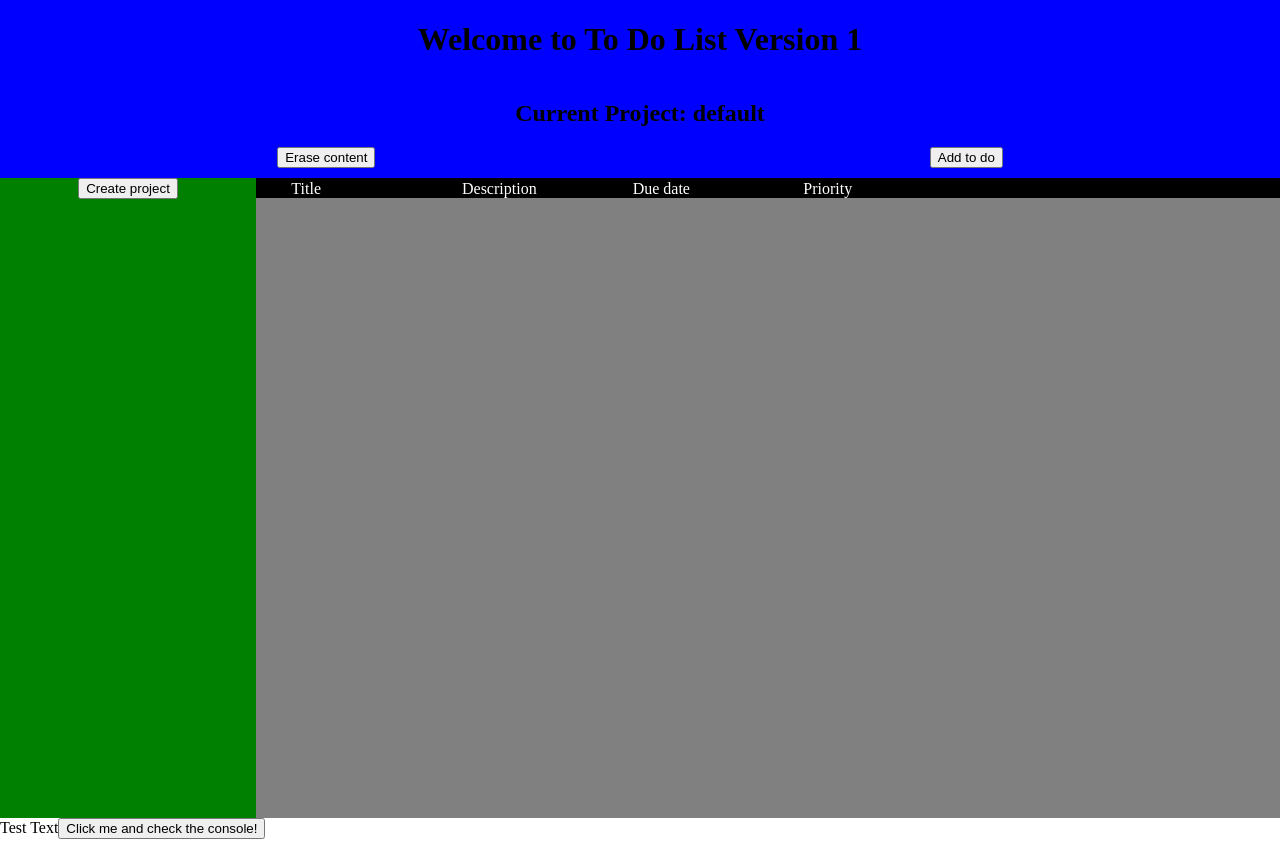
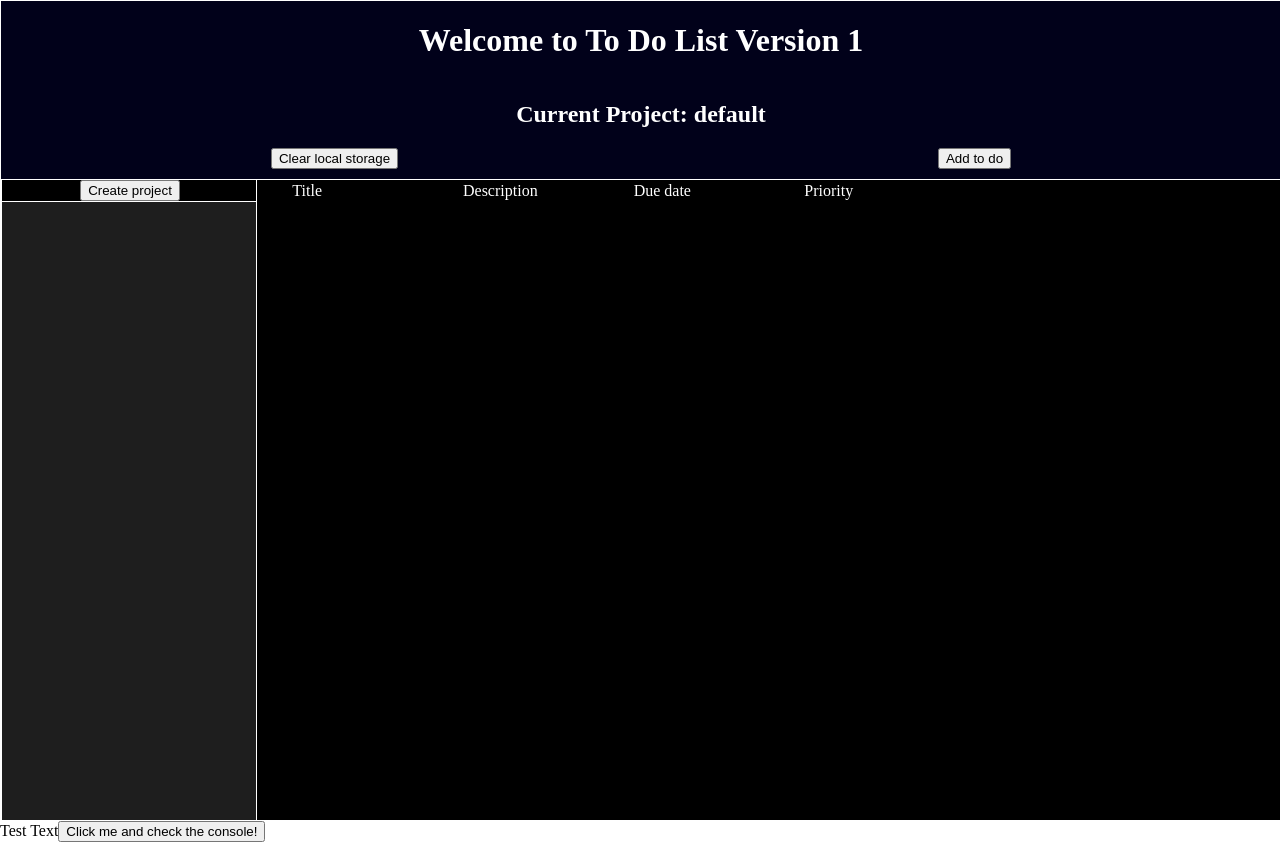
Before and after one commit to jpatten99/To-Do-List, a plain HTML site: page index.html in a window 1280 px wide. Drawn offline with Linux system fonts and the light colour scheme.

Commit message:
Finish To-Do-List project (for the time being...)

```diff
--- a/index.html
+++ b/index.html
@@ -9,11 +9,11 @@
 
     <!-- top-bar div -->
     <div id="top-bar">
-      <h1 id="header">Welcome to To Do List Version 1</h1>
-      <h2 id="currentProjectDisplay">Current Project: default</h2>
+      <h1 id="header" style="color: white;">Welcome to To Do List Version 1</h1>
+      <h2 id="currentProjectDisplay" style="color: white;">Current Project: default</h2>
       <!-- button bar -->
       <div id="button-bar">
-        <button type="button" id="eraseBTN">Erase content</button>
+        <button type="button" id="eraseBTN">Clear local storage</button>
         <button type="button" id="addToDoBTN">Add to do</button>
       </div>
       <!-- Todo form -->
@@ -33,12 +33,20 @@
         <!-- Priority input -->
 
         <p id=form-prompt>Priority?</p>
-        <input type="radio" id="priority" name="priority" value="low" checked>
-        <label for="priority">low</label><br>
-        <input type="radio" id="priority" name="priority" value="medium">
-        <label for="priority">medium</label><br>
-        <input type="radio" id="priority" name="priority" value="high">
-        <label for="priority">high</label>
+        <div>
+          <label for="priority">low</label>
+          <input type="radio" id="priority" name="priority" value="low" checked>
+        </div>
+
+        <div>
+          <label for="priority">medium</label>
+          <input type="radio" id="priority" name="priority" value="medium">
+        </div>
+
+        <div>
+          <label for="priority">high</label>
+          <input type="radio" id="priority" name="priority" value="high">
+        </div>
 
         <!-- submit button -->
         <button type="button" id="TodoFormBTN">Submit Todo</button>
@@ -50,12 +58,14 @@
 
       <!-- side-bar div -->
       <div id="side-bar">
-        <button type="button" id="addProjectBTN">Create project</button>
+        <div style="background-color: black; width: 100%; display: flex; justify-content: center; border-color: white; border-width: 0px 0px 1px 0px; border-style: solid;">
+          <button type="button" id="addProjectBTN">Create project</button>
+        </div>
 
         <!-- Project form -->
         <form id="projectForm" class="inactive" onkeypress="return event.keyCode != 13">
           <!-- Name input -->
-        <label for="projectName">Project Name:</label>
+        <label for="projectName" style="color: white;">Project Name:</label>
         <input type="text"id="projectName">
         <!-- submit button -->
         <button type="button" id="projectFormBTN">Submit project</button>
--- a/style.css
+++ b/style.css
@@ -2,15 +2,26 @@ body{
   display: flex;
   flex-direction: column;
   margin: 0cm;
+
+  -ms-overflow-style: none; /* for Internet Explorer, Edge */
+  scrollbar-width: none; /* for Firefox */
+  overflow-y: scroll;
+}
+
+body::-webkit-scrollbar {
+  display: none; /* for Chrome, Safari, and Opera */
 }
 
 #top-bar{
-  background-color: blue;
+  background-color: rgb(1, 1, 26);
   min-width: 100%;
   min-height: 20vh;
   display: flex;
   flex-direction: column;
   align-items: center;
+  border-width: 1px 1px 0px 1px;
+  border-color: white;
+  border-style: solid;
 }
 
 #button-bar{
@@ -30,26 +41,39 @@ body{
   min-height: 80vh;
   display: flex;
   flex-direction: row;
+  border: white solid 1px;
 }
 
 #side-bar{
-  background-color: green;
+  background-color: rgb(30, 30, 30);
   min-width: 20%;
   display: flex;
   flex-direction: column;
   align-items: center;
+  margin-right: -1px;
+  border-color: white;
+  border-style: solid;
+  border-width: 0px 0px 0px 1px;
+}
+
+.side-bar-button{
+  width: 100%;
 }
 
 #content-container{
-  background-color: gray;
+  background-color: black;
   min-width: 80%;
   display: flex;
   flex-direction: column;
   align-items: center;
+  border-style: solid;
+  border-color: white;
+  border-width: 0px 1px 0px 1px;
+  margin-left: -1px;
 }
 
 #content{
-  background-color: gray;
+  background-color: black;
   min-width: 100%;
 }
 
@@ -57,10 +81,10 @@ body{
   display: flex;
   flex-direction: row;
   justify-content: space-around;
-  /* width: expression(100% - 2px + "px");
-  width:100%; */
   margin-bottom: 5px;
-  border: #000000 solid 1px;
+  border-style: solid;
+  border-color: white;
+  border-width: 1px 0px;
 }
 
 #complete{
@@ -104,3 +128,8 @@ p#todoAttribute.title{
 .inactive{
   display: none;
 }
+
+.active{
+  display: flex;
+  flex-direction: column;
+}
```
